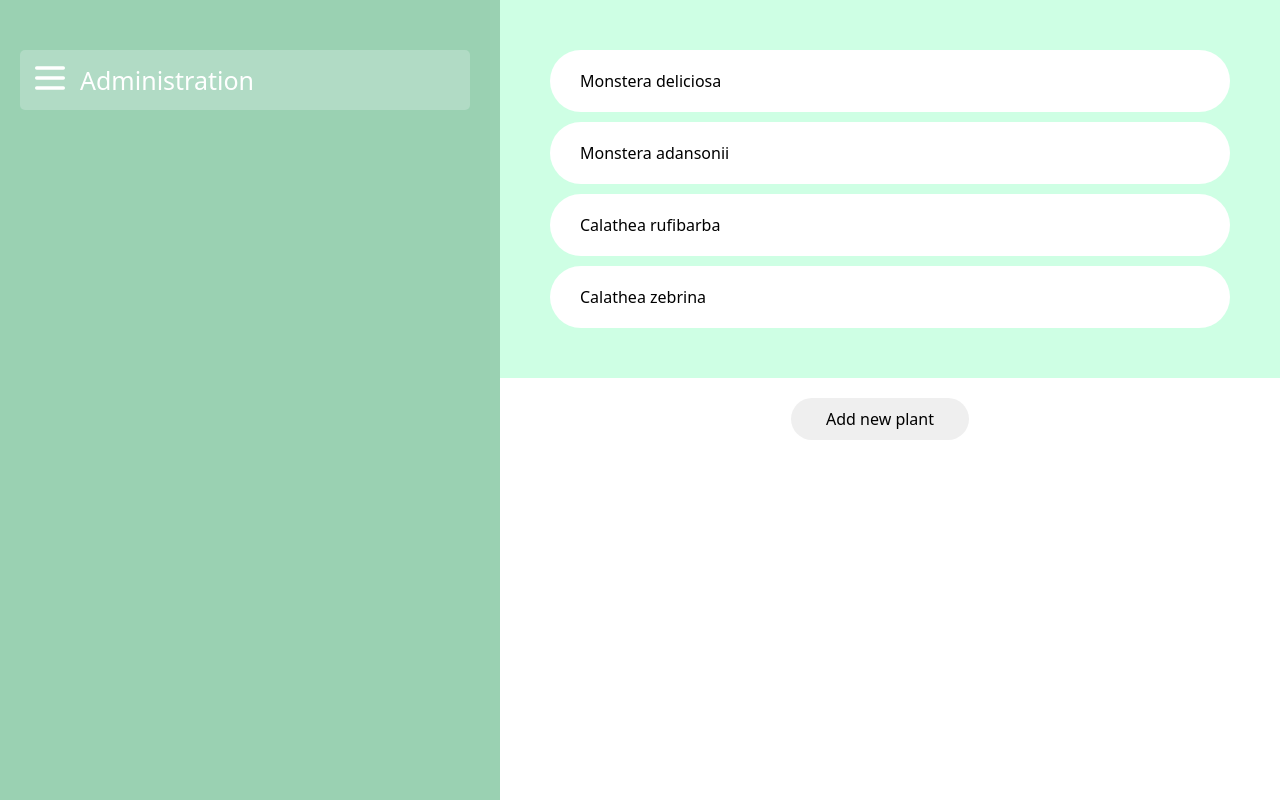
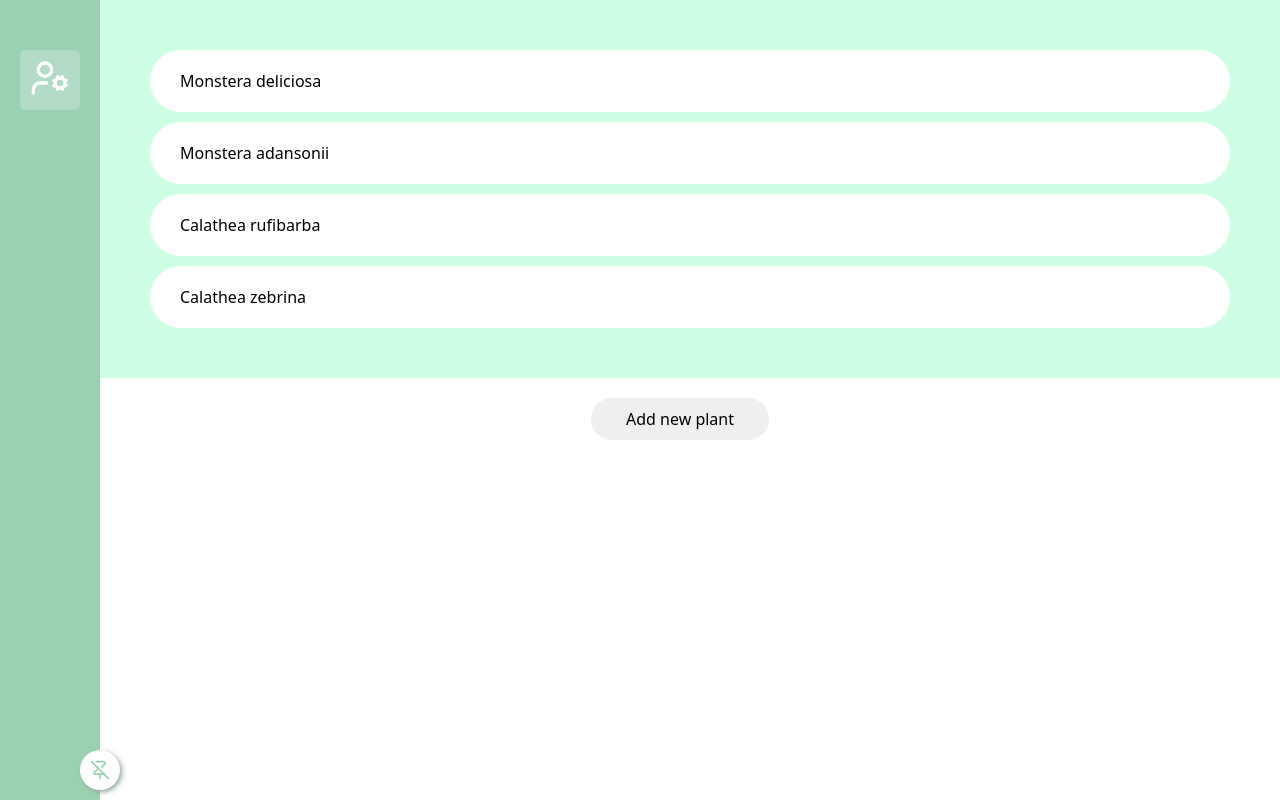
Before and after one commit to ngoosen/gardening-app, a Next.js app: page / in a window 1280 px wide. Built offline with nearby package versions, Linux system fonts and the light colour scheme.

Commit message:
feat: add side navigation lock

```diff
--- a/app/components/sideNav/SideNavigation.tsx
+++ b/app/components/sideNav/SideNavigation.tsx
@@ -1,32 +1,55 @@
 "use client";
 
-import { useState } from "react";
-import { Menu } from "lucide-react";
+import { useEffect, useState } from "react";
+import { UserCog } from "lucide-react";
 
 import styles from "@/style/components/sideNav/SideNavigation.module.scss";
 
 import SideNavigationButton from "./SideNavigationButton";
+import SideNavigationLock, { SIDE_NAVIGATION_LOCK_STATE } from "./SideNavigationLock";
 
 export default function SideNavigation(): JSX.Element {
   const [open, setOpen] = useState<boolean>(false);
+  const [lockState, setLockState] = useState<SIDE_NAVIGATION_LOCK_STATE>(SIDE_NAVIGATION_LOCK_STATE.NO_LOCK);
+
+  useEffect(() => {
+    if (lockState === SIDE_NAVIGATION_LOCK_STATE.LOCK_OPEN) {
+      setOpen(true);
+    } else {
+      setOpen(false);
+    }
+  }, [lockState]);
 
   function openHandler() {
-    setOpen(true);
+    if (lockState === SIDE_NAVIGATION_LOCK_STATE.NO_LOCK) {
+      setOpen(true);
+    }
   }
 
   function closeHandler() {
-    setOpen(false);
+    if (lockState === SIDE_NAVIGATION_LOCK_STATE.NO_LOCK) {
+      setOpen(false);
+    }
+  }
+
+  function lockHandler(newLockState: SIDE_NAVIGATION_LOCK_STATE) {
+    setLockState(newLockState);
   }
 
   return (
-    <nav className={`${styles.main} ${open ? styles.open : styles.close}`} onMouseEnter={openHandler} onMouseLeave={closeHandler}>
-      <ul>
+    <nav className={`${styles.main} ${open ? styles.open : styles.close}`}>
+      <ul onMouseEnter={openHandler} onMouseLeave={closeHandler}>
         <SideNavigationButton
-          buttonIcon={<Menu />}
+          buttonIcon={<UserCog />}
           title="Administration"
           open={open}
         />
       </ul>
+
+      <SideNavigationLock
+        state={lockState}
+        onLock={lockHandler}
+      />
     </nav>
   );
 }
--- /dev/null
+++ b/app/components/sideNav/SideNavigationLock.tsx
@@ -0,0 +1,50 @@
+import { ArrowLeftFromLine, ArrowRightFromLine, PinOff } from "lucide-react";
+
+import styles from "@/style/components/sideNav/SideNavigationLock.module.scss";
+import { useState } from "react";
+
+export enum SIDE_NAVIGATION_LOCK_STATE {
+  LOCK_OPEN = "lock_open",
+  LOCK_CLOSED = "lock_closed",
+  NO_LOCK = "no_lock"
+}
+
+interface ISideNavigationLockProps {
+  state: SIDE_NAVIGATION_LOCK_STATE
+  onLock: CallableFunction
+}
+
+export default function SideNavigationLock(props: ISideNavigationLockProps): JSX.Element {
+  const {
+    state,
+    onLock,
+  } = props;
+
+  const [displayState, setDisplayState] = useState<SIDE_NAVIGATION_LOCK_STATE>(state);
+
+  function clickHandler() {
+    setDisplayState(latest => {
+      if (latest === SIDE_NAVIGATION_LOCK_STATE.NO_LOCK) {
+        return SIDE_NAVIGATION_LOCK_STATE.LOCK_CLOSED;
+      }
+
+      if (latest === SIDE_NAVIGATION_LOCK_STATE.LOCK_CLOSED) {
+        return SIDE_NAVIGATION_LOCK_STATE.LOCK_OPEN;
+      }
+
+      return SIDE_NAVIGATION_LOCK_STATE.NO_LOCK;
+    });
+  }
+
+  function updateHandler() {
+    onLock(displayState);
+  }
+
+  return (
+    <button className={styles.main} onClick={clickHandler} onMouseLeave={updateHandler}>
+      {displayState === SIDE_NAVIGATION_LOCK_STATE.NO_LOCK && <PinOff />}
+      {displayState === SIDE_NAVIGATION_LOCK_STATE.LOCK_CLOSED && <ArrowLeftFromLine />}
+      {displayState === SIDE_NAVIGATION_LOCK_STATE.LOCK_OPEN && <ArrowRightFromLine />}
+    </button>
+  );
+}
--- a/style/_variables.scss
+++ b/style/_variables.scss
@@ -1,6 +1,7 @@
 $primary_green: #ceffe4;
 $transparent_green: #9df0c198;
 $secondary_green: #9ad1b2;
+$dark_green: #214230;
 
 $blue: #48b0ec;
 $orange: #ff5722;
--- a/style/components/sideNav/SideNavigation.module.scss
+++ b/style/components/sideNav/SideNavigation.module.scss
@@ -16,6 +16,7 @@
   transition: all .5s;
 
   ul {
+    height: fit-content;
     list-style: none;
   }
 }
--- /dev/null
+++ b/style/components/sideNav/SideNavigationLock.module.scss
@@ -0,0 +1,39 @@
+@import "../../variables";
+
+.main {
+  appearance: none;
+  border: none;
+
+  position: absolute;
+  right: -20px;
+  bottom: 10px;
+
+  display: flex;
+  justify-content: center;
+  align-items: center;
+
+  width: 40px;
+  height: 40px;
+
+  border-radius: 100%;
+  background-color: #ffffff;
+  box-shadow: 2px 2px 5px 0 #92a79b;
+  transition: all .2s;
+
+  svg {
+    width: 20px;
+    height: 20px;
+
+    color: $secondary_green;
+  }
+
+  &:hover {
+    cursor: pointer;
+    background-color: $secondary_green;
+    box-shadow: -2px 2px 5px 0 #92a79b;
+
+    svg {
+      color: #ffffff;
+    }
+  }
+}
```
